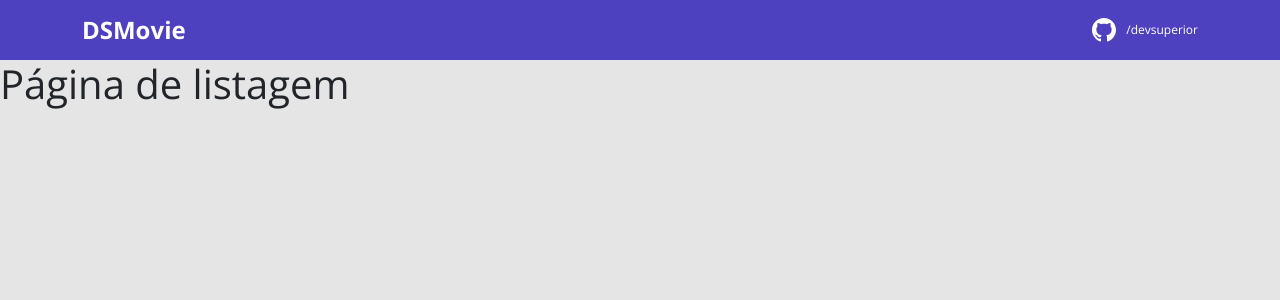
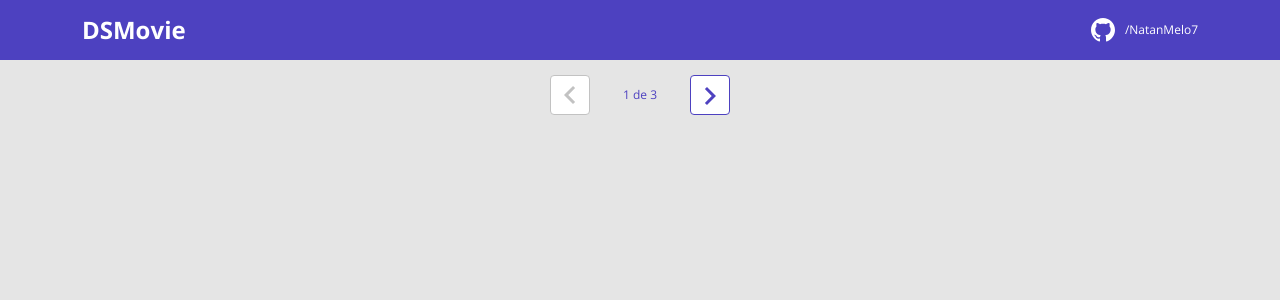
Before and after one commit to NatanMelo7/dsMovie, a React (Create React App) app in the folder frontend/: page / in a window 1280 px wide. Shown: the top 300 px of the page. Built offline with nearby package versions, Linux system fonts and the light colour scheme.

Commit message:
Pagination Layout

```diff
--- a/frontend/src/components/Navbar/index.tsx
+++ b/frontend/src/components/Navbar/index.tsx
@@ -10,7 +10,7 @@
                     <a href="https://github.com/NatanMelo7" target="_blank" rel="noreferrer">
                         <div className="dsmovie-contact-container">
                             <GithubIcon />
-                            <p className="dsmovie-contact-link">/devsuperior</p>
+                            <p className="dsmovie-contact-link">/NatanMelo7</p>
                         </div>
                     </a>
                 </div>
--- /dev/null
+++ b/frontend/src/components/Pagination/index.tsx
@@ -0,0 +1,21 @@
+import {ReactComponent as Arrow} from "assets/img/arrow.svg";
+import "./styles.css";
+
+function Pagination() {
+
+    return(
+        <div className="dsmovie-pagination-container">
+            <div className="dsmovie-pagination-box">
+                <button className="dsmovie-pagination-button" disabled={true} >
+                    <Arrow />
+                </button>
+                <p>{`${1} de ${3}`}</p>
+                <button className="dsmovie-pagination-button" disabled={false} >
+                    <Arrow className="dsmovie-flip-horizontal" />
+                </button>
+            </div>
+        </div>
+    );
+}
+
+export default Pagination;
--- /dev/null
+++ b/frontend/src/components/Pagination/styles.css
@@ -0,0 +1,53 @@
+.dsmovie-pagination-container {
+    padding: 15px 0;
+    display: flex;
+    justify-content: center;
+    align-items: center;
+}
+
+.dsmovie-pagination-box {
+    width: 180px;
+    display: flex;
+    justify-content: space-between;
+    align-items: center;
+}
+
+.dsmovie-pagination-box form {
+    width: 100%;
+    display: flex;
+}
+
+.dsmovie-pagination-button {
+    width: 40px;
+    height: 40px;
+    border-radius: 4px;
+    background-color: #fff;
+    display: flex;
+    justify-content: center;
+    align-items: center;
+    border: 1px solid var(--color-primary);
+    cursor: pointer;
+}
+
+.dsmovie-pagination-button svg {
+    filter: brightness(0) saturate(100%) invert(26%) sepia(19%) saturate(7395%) hue-rotate(234deg) brightness(89%) contrast(92%);
+}
+
+.dsmovie-pagination-button:disabled {
+    border: 1px solid #c2c2c2;
+    cursor: unset;
+}
+
+.dsmovie-pagination-button:disabled svg {
+    filter: none;
+}
+
+.dsmovie-pagination-container p {
+    margin: 0;
+    font-size: 12px;
+    color: var(--color-primary);
+}
+
+.dsmovie-flip-horizontal {
+    transform: rotate(180deg);
+}
--- a/frontend/src/pages/Listing/index.tsx
+++ b/frontend/src/pages/Listing/index.tsx
@@ -1,7 +1,9 @@
+import Pagination from "components/Pagination";
+
 function Listing() {
 
     return (
-        <h1>Página de listagem</h1>
+       <Pagination />
     );
 }
 
```
Also changed, not shown: frontend/src/assets/img/arrow.svg (added).
